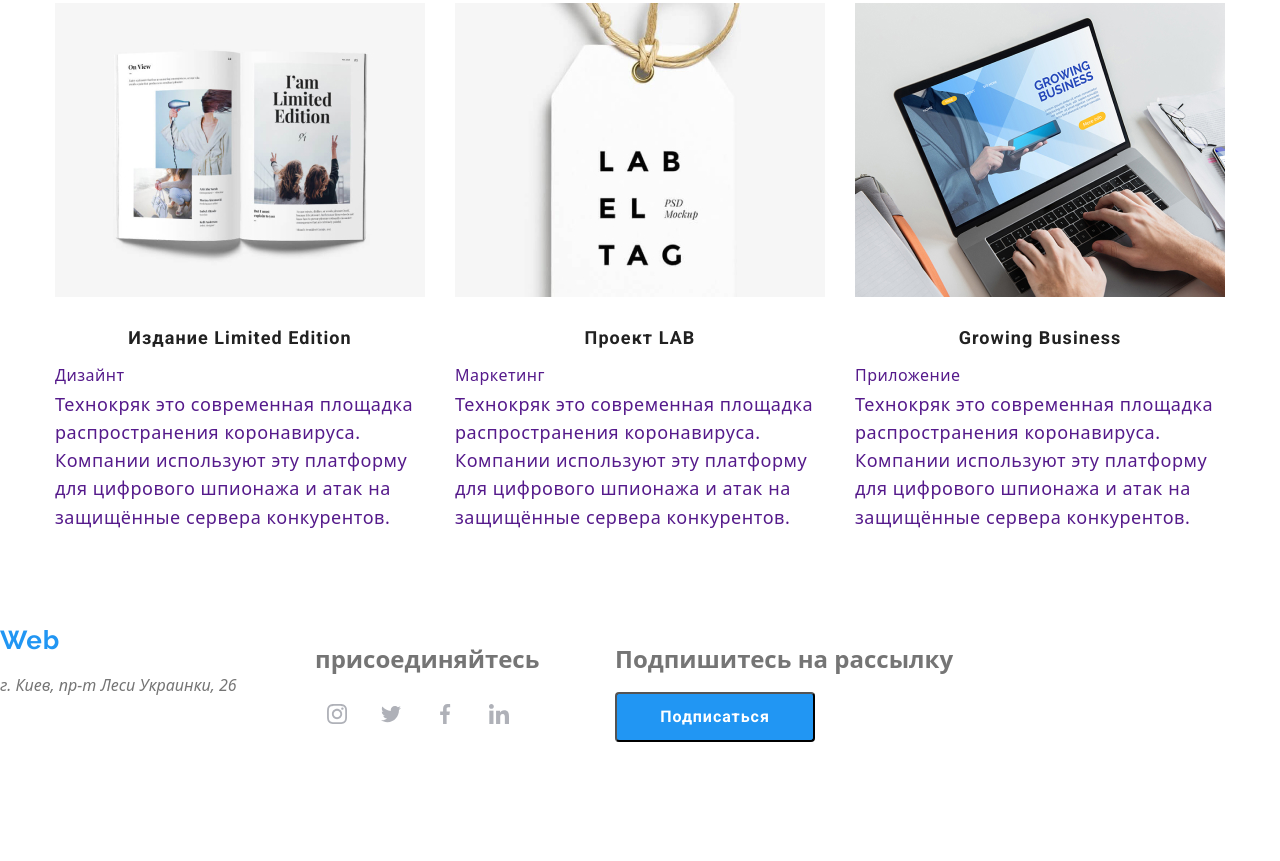
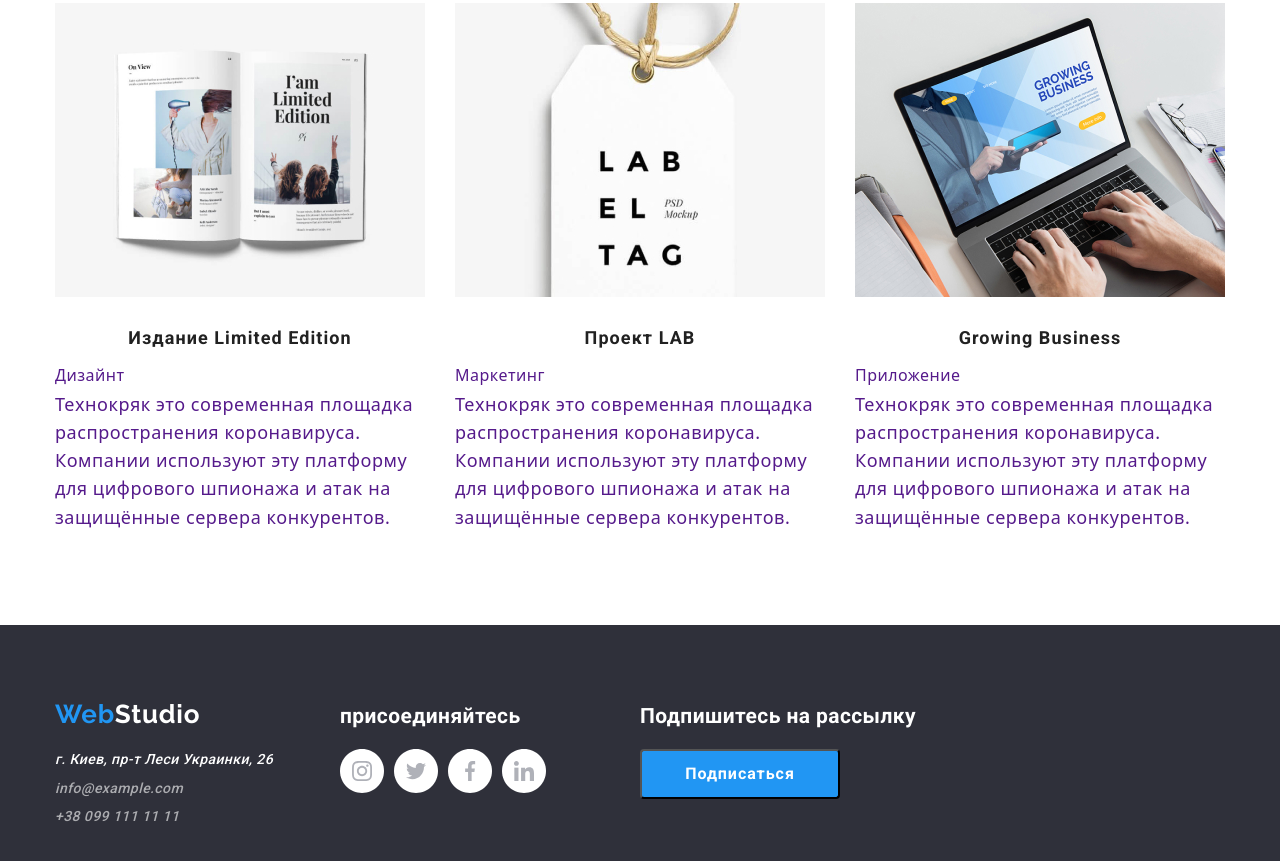
Before and after one commit to Taras-Melnyk1987/goit-markup-hw-03, a plain HTML site: page portfolio.html in a window 1280 px wide. Shown: the part 1371-2232 px from the top of the page. Before the commit the page ends 2121 px from the top, so only its background shows below. Drawn offline with nearby package versions, Linux system fonts and the light colour scheme.

Commit message:
Update portfolio.html

```diff
--- a/portfolio.html
+++ b/portfolio.html
@@ -113,8 +113,8 @@
 
         </main>
 
-        <footer>
-            <div class="container flex">
+        <footer class="footer">
+            <div class="container footer-box">
                 <div class="footer-address">
                     <a href="./index.html" class="logo text-decoration logo-footer"><p class="logo-text">Web<span class="whitelogo">Studio</span></p></a>
                         <div>
```
Lines whose indentation alone changed are shown as unchanged.
